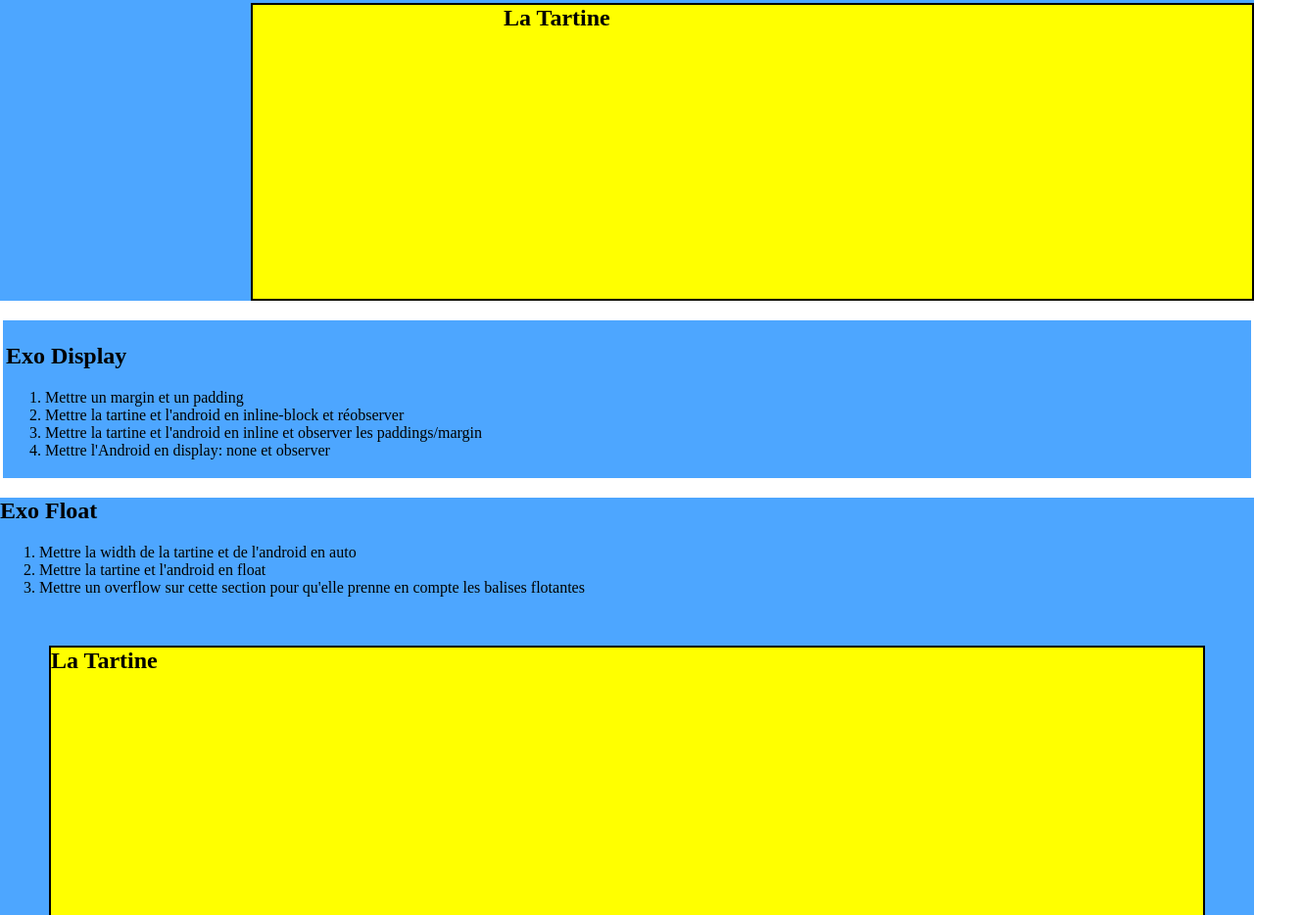
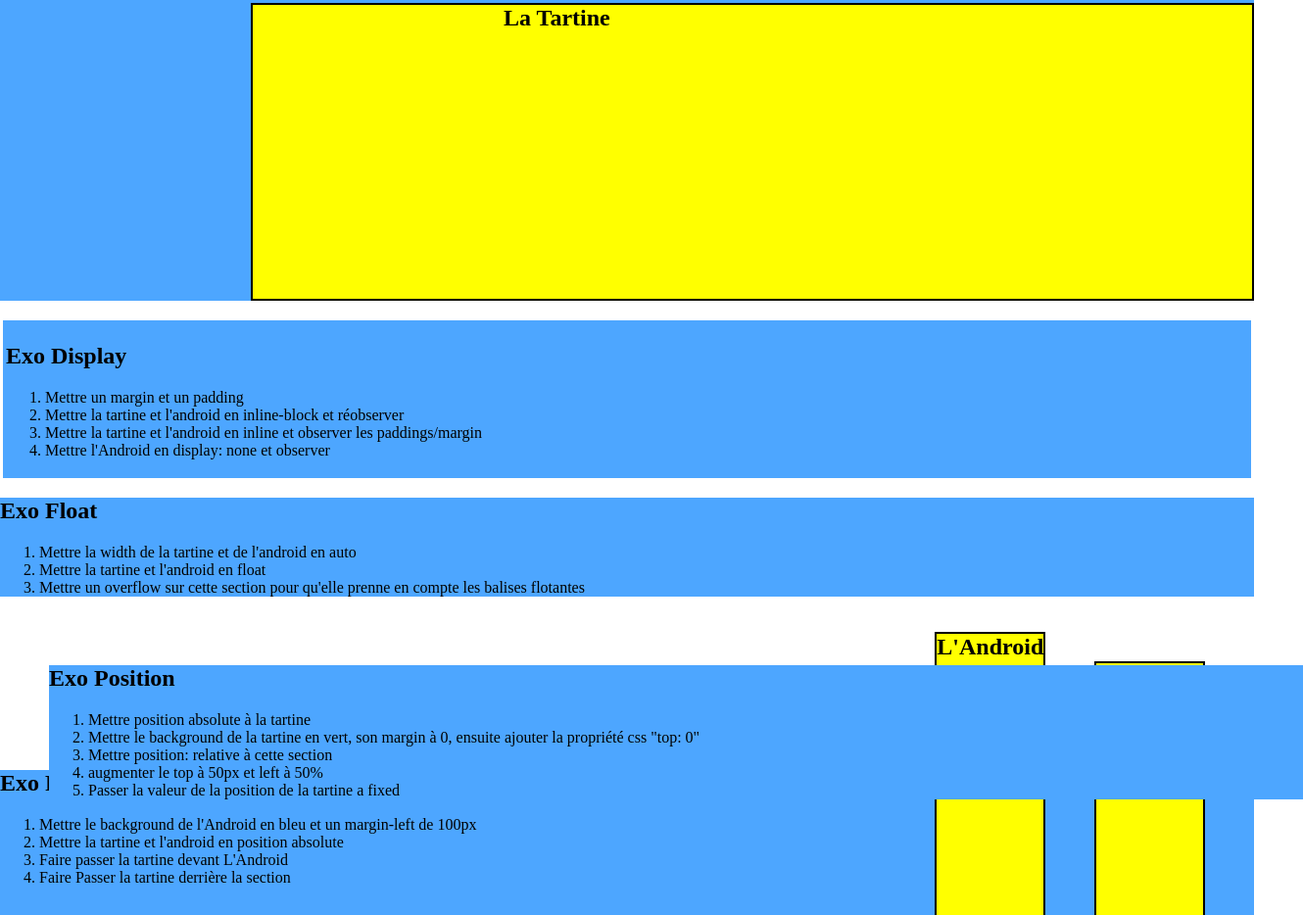
Before and after one commit to VitorLucas44/exo3pos, a plain HTML site: page index.html in a window 1280 px wide. Shown: the part 1866-2800 px from the top of the page at 98% size, 1330 px wide, since content can reach past the window. Drawn offline with Linux system fonts and the light colour scheme.

Commit message:
position

```diff
--- a/public/css/style.css
+++ b/public/css/style.css
@@ -55,7 +55,30 @@ section:nth-child(3)>h2{
 }
 /* fin exo display */
 
+/* exo float */
+section:nth-child(4)>h2{
+    width: auto;
+    float: right;
+    /* background-color: crimson; */
+}
+section:nth-child(4){
+    overflow: visible;
+}
+/* fin exo float */
+
 /* exo position */
+section:nth-child(5) h2{
+    background-color: green;
+    position: absolute;
+    margin: 0;
+    top:0;
+    position: fixed;
+}
+section:nth-child(5){
+    position: relative;
+    top: 50px;
+    left: 50px;
+}
 /* fin exo position */
 
 /* exo position (priorité) */
```
